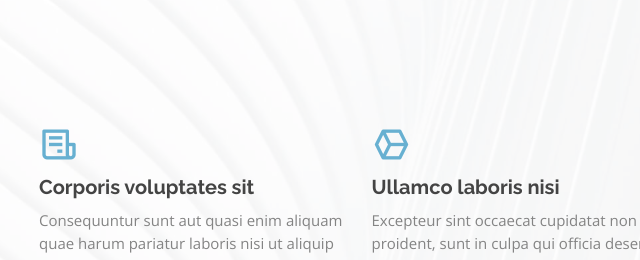
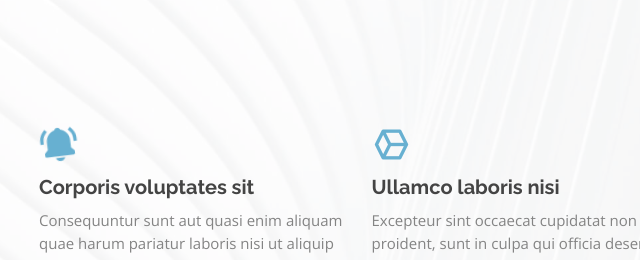
Before and after one commit to rabubu/testnet1, a plain HTML site: page index.html in a window 1280 px wide. Shown: the part 860-1120 px from the top of the page, 518-1158 px from the left. Drawn offline with nearby package versions, Linux system fonts and the light colour scheme.

Commit message:
Update index.html

```diff
--- a/index.html
+++ b/index.html
@@ -136,7 +136,7 @@
             <div class="icon-boxes d-flex flex-column justify-content-center">
               <div class="row">
                 <div class="col-md-6 icon-box" data-aos="fade-up" data-aos-delay="100">
-                  <i class="bx bx-receipt"></i>
+                  <i class='bx bxs-bell-ring bx-tada' ></i>
                   <h4>Corporis voluptates sit</h4>
                   <p>Consequuntur sunt aut quasi enim aliquam quae harum pariatur laboris nisi ut aliquip</p>
                 </div>
```
